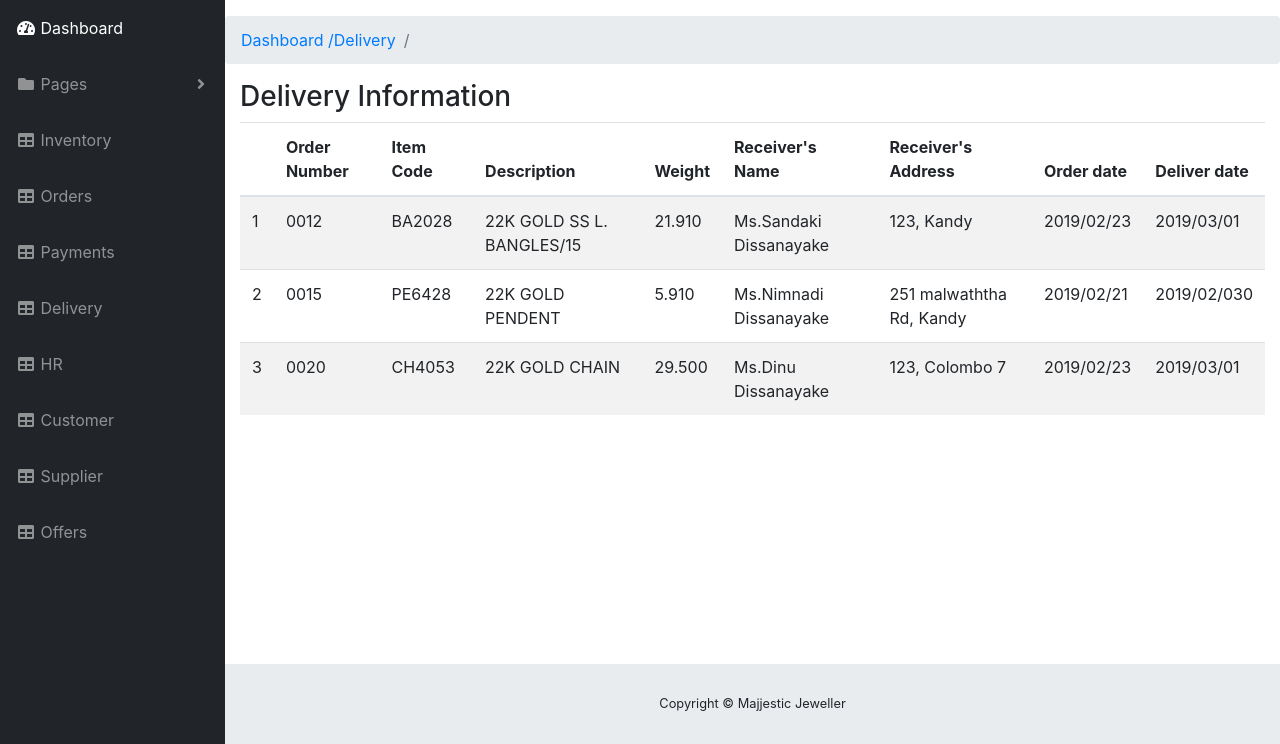
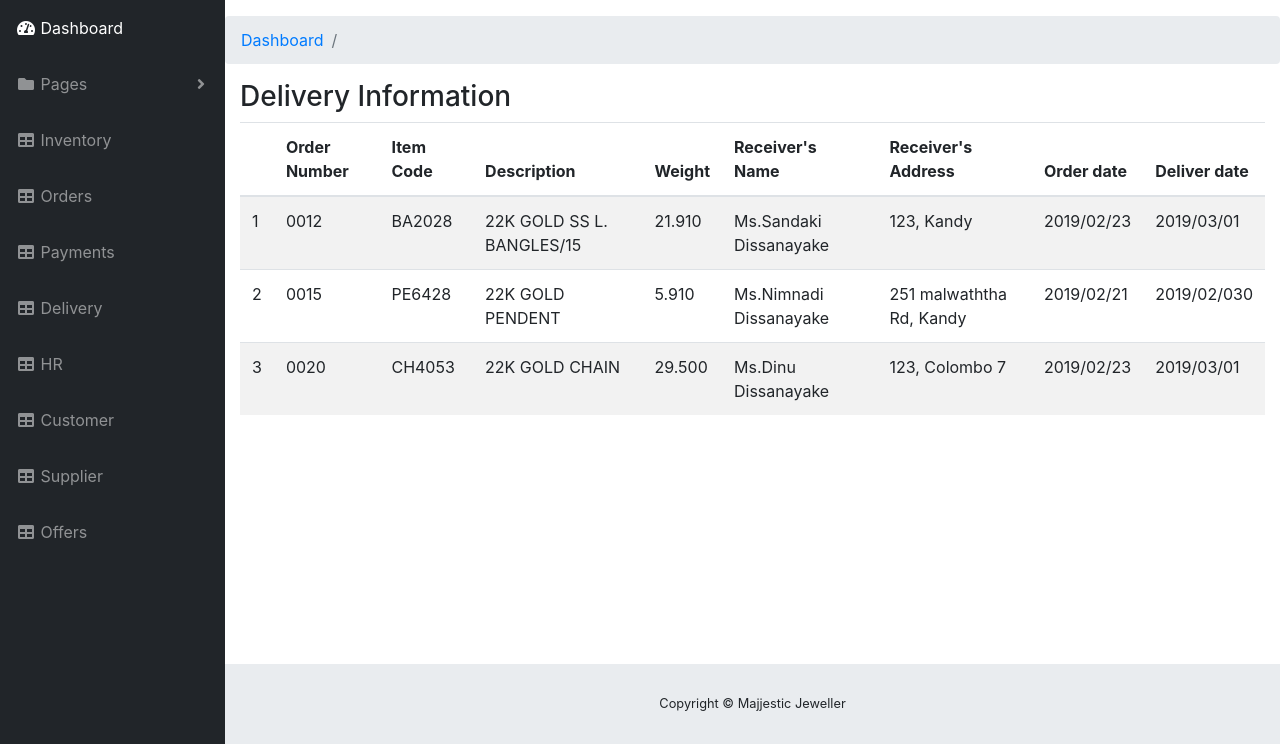
Before and after one commit to isangeeth95/MJsystem, a Django app: template templates/delivery.html in a window 1280 px wide. Shown: the part 56-800 px from the top of the page. Run offline with Django 3.2, Linux system fonts and the light colour scheme; the template is opened without the code that fills it, so the values that code supplies are empty; some libraries are stand-ins or nearby versions.

Commit message:
change delivery/views

```diff
--- a/delivery/views.py
+++ b/delivery/views.py
@@ -1,4 +1,7 @@
 from django.shortcuts import render
 
 def delivery(request):
-    return render(request, 'delivery.html')
+    context = {
+        'dashboard_dir': 'Delivery'  # dashboard/customer
+    }
+    return render(request, 'delivery.html', context)
--- a/templates/delivery.html
+++ b/templates/delivery.html
@@ -11,7 +11,7 @@
 {% block dashboard-body %}
     <ol class="breadcrumb">
           <li class="breadcrumb-item">
-            <a href="#">Dashboard /Delivery</a>
+            <a href="#">Dashboard</a>
           </li>
           <li class="breadcrumb-item active">{{ dashboard_dir }}</li>
         </ol>
```
